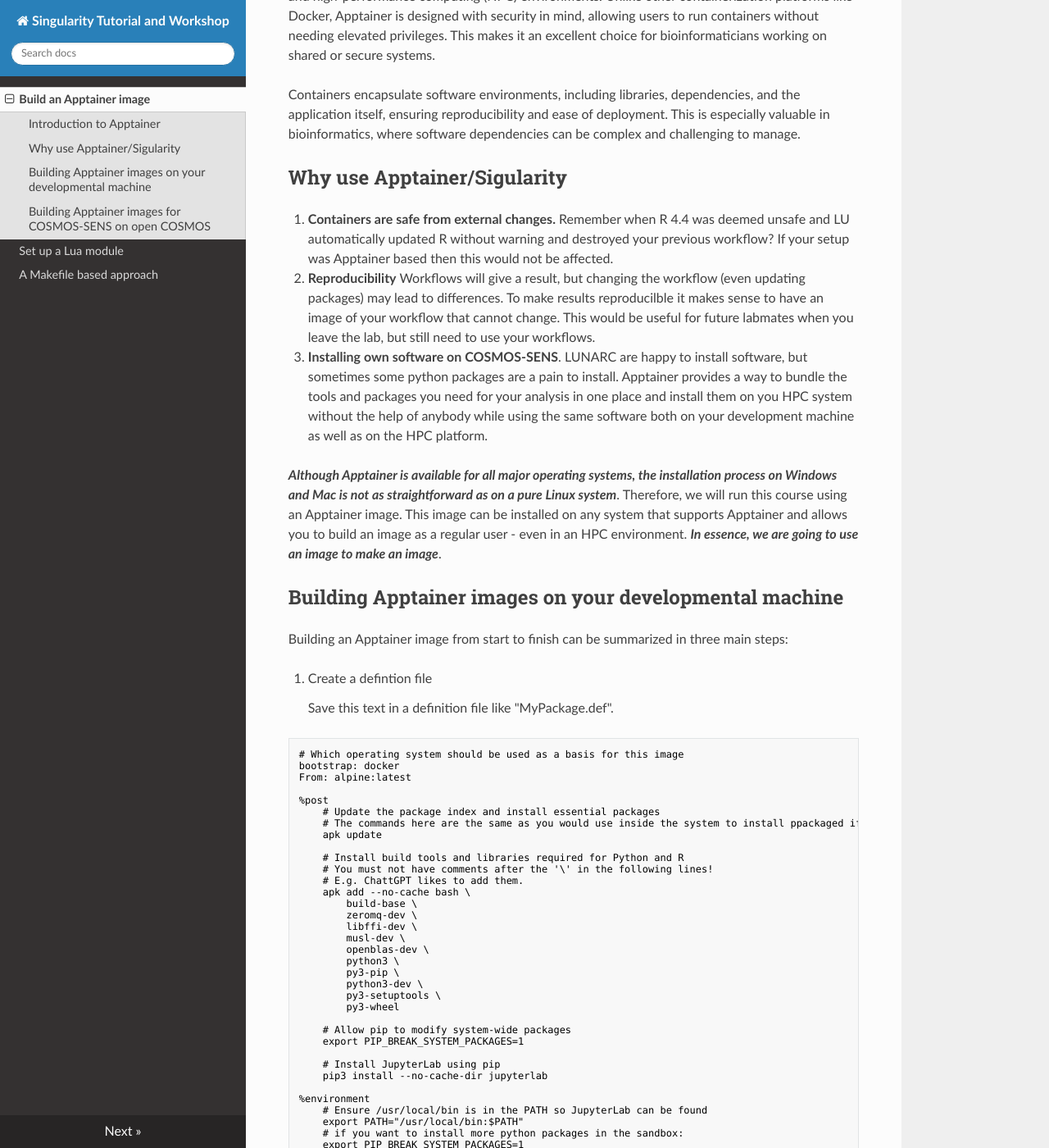
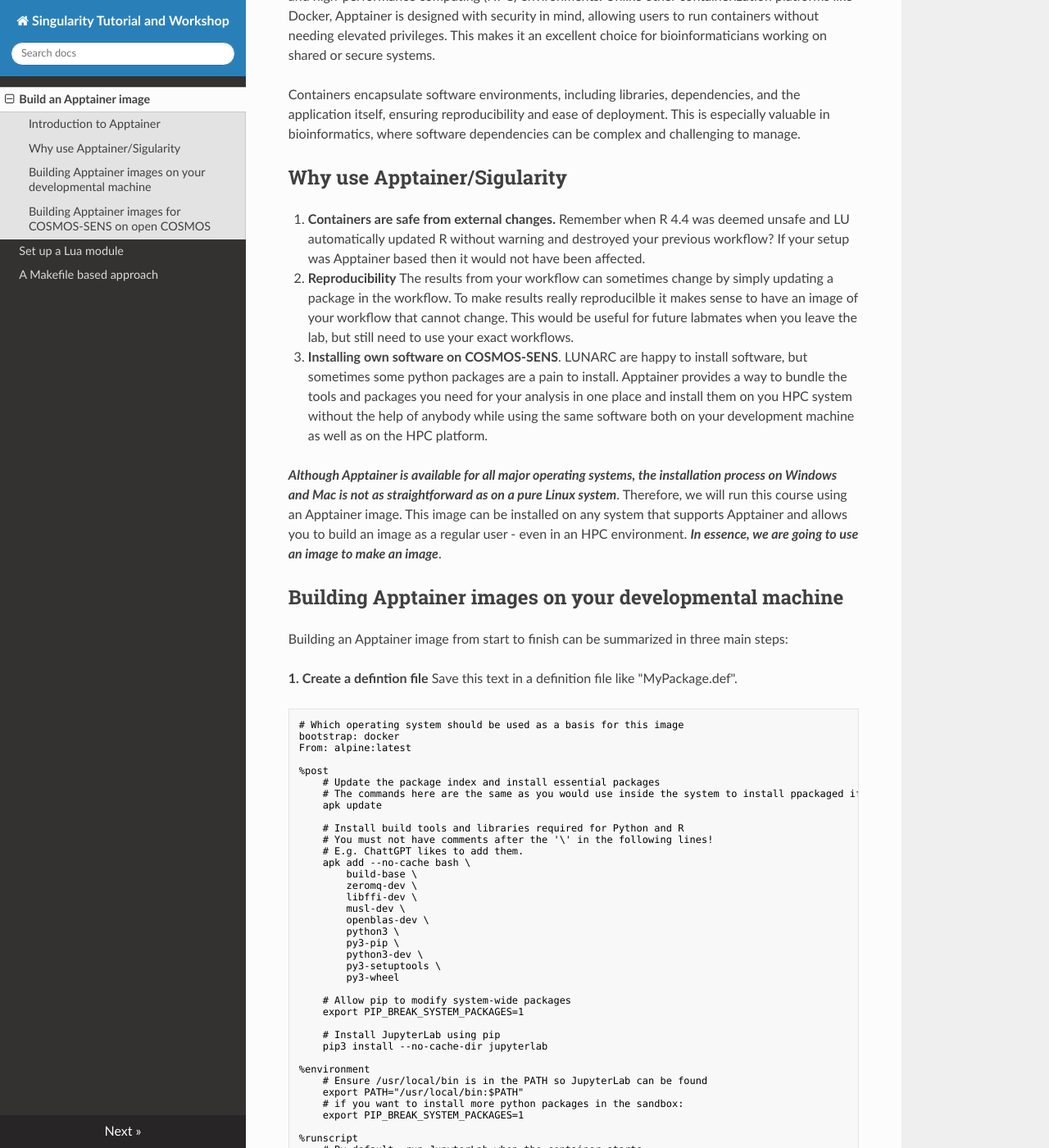
Before and after one commit to stela2502/Singularity_Tutorial, an MkDocs documentation site: the page built from docs/index.md, in a window 1280 px wide and 1400 px high, scrolled down 293 px. Shown: the whole window at 82% size. Built offline with MkDocs 1.6.1, drawn with Linux system fonts in a browser that asks for light colours; nearby versions of some CDN libraries; some of the changed text lies outside the part shown.

Commit message:
Check if it now compiles...

````diff
--- a/docs/index.md
+++ b/docs/index.md
@@ -8,9 +8,9 @@ Containers encapsulate software environments, including libraries, dependencies,
 
 ## Why use Apptainer/Sigularity
 
-1. **Containers are safe from external changes.** Remember when R 4.4 was deemed unsafe and LU automatically updated R without warning and destroyed your previous workflow? If your setup was Apptainer based then this would not be affected.
+1. **Containers are safe from external changes.** Remember when R 4.4 was deemed unsafe and LU automatically updated R without warning and destroyed your previous workflow? If your setup was Apptainer based then it would not have been affected.
 
-2. **Reproducibility** Workflows will give a result, but changing the workflow (even updating packages) may lead to differences. To make results reproducilble it makes sense to have an image of your workflow that cannot change. This would be useful for future labmates when you leave the lab, but still need to use your workflows.
+2. **Reproducibility** The results from your workflow can sometimes change by simply updating a package in the workflow. To make results really reproducilble it makes sense to have an image of your workflow that cannot change. This would be useful for future labmates when you leave the lab, but still need to use your exact workflows.
 
 3. **Installing own software on COSMOS-SENS**. LUNARC are happy to install software, but sometimes some python packages are a pain to install. Apptainer provides a way to bundle the tools and packages you need for your analysis in one place and install them on you HPC system without the help of anybody while using the same software both on your development machine as well as on the HPC platform.
 
@@ -20,9 +20,9 @@ Containers encapsulate software environments, including libraries, dependencies,
 
 Building an Apptainer image from start to finish can be summarized in three main steps:
 
-1. Create a defintion file
+**1. Create a defintion file**
+Save this text in a definition file like "MyPackage.def".
 
-    Save this text in a definition file like "MyPackage.def".
 ```text
 # Which operating system should be used as a basis for this image
 bootstrap: docker
@@ -64,11 +64,15 @@ From: alpine:latest
     # By default, run JupyterLab when the container starts
     jupyter lab --port 9734 --ip=0.0.0.0 --allow-root --no-browser
 ```
-2. Build the image
+
+**2. Build the image**
+
 ```bash
 apptainer build MyPackage.sif MyPackage.def
 ```
-3. Start the image
+
+**3. Start the image**
+
 ```bash
 apptainer run MyPackage.sif
 ```
@@ -79,7 +83,7 @@ This gives you a barebones Linux image with a few essential things installed. In
 apptainer build --sandbox MyPackage MyPackage.def
 ```
 
-This will create a folder `MyPackage` which you can then shell into:
+You can 'shell' into the created `MyPackage` folder:
 
 ```bash
 apptainer shell --writable MyPackage
````
Also changed, not shown: docs/AMakefileBasedApproach.md (+6 -2 lines), docs/HowToSetUpAModule.md (+6 -2 lines), 1 other file.
